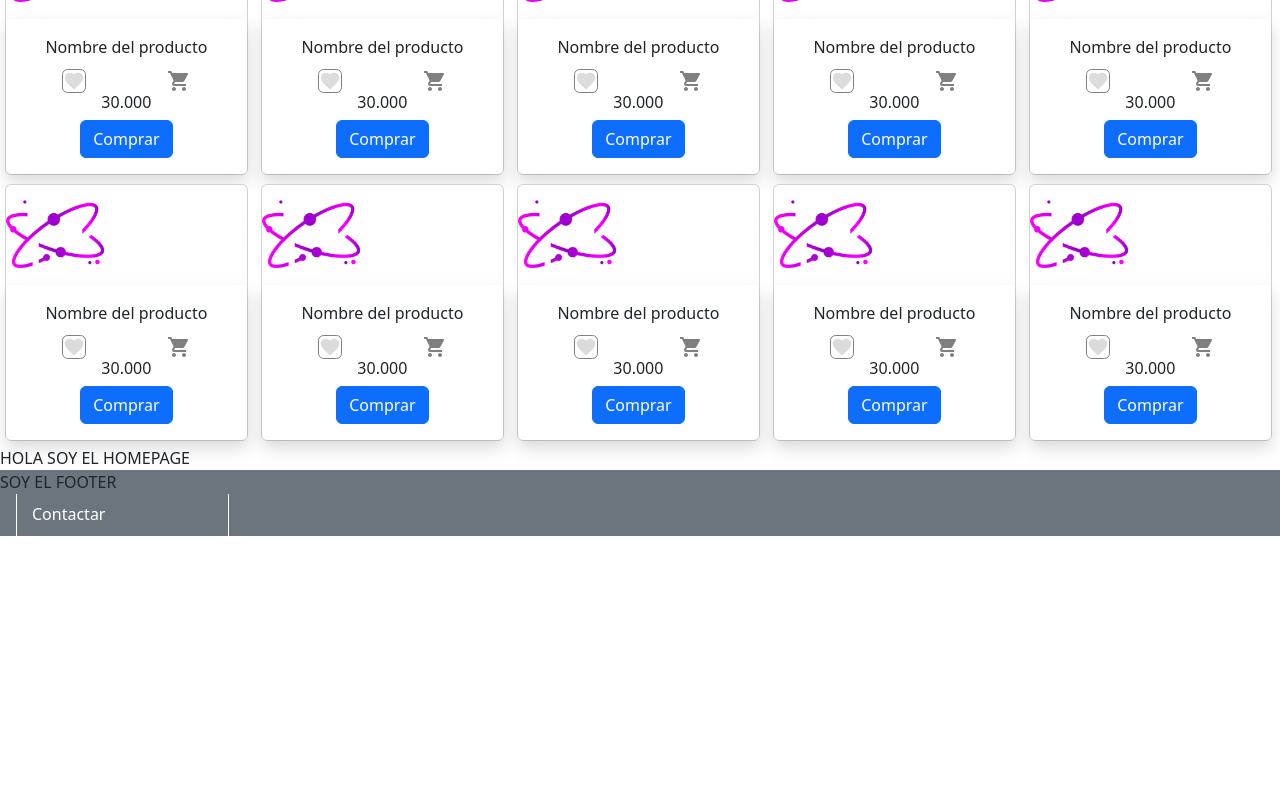
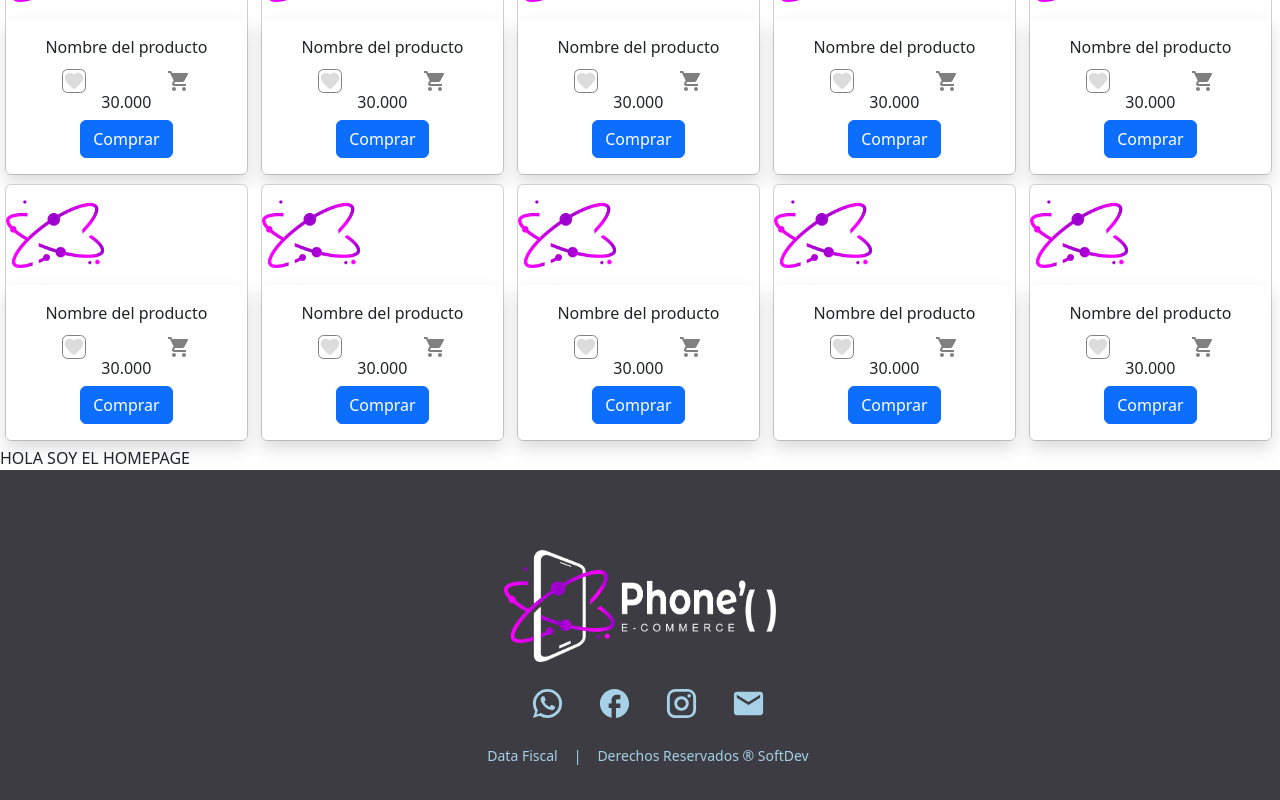
Before and after one commit to MaxLezano/SoftDev-frontend, a React (Create React App) app: page / in a window 1280 px wide. Shown: the part 445-1245 px from the top of the page. Before the commit the page ends 981 px from the top, so only its background shows below. Built offline with nearby package versions, Linux system fonts and the light colour scheme.

Commit message:
Presentacion_Footer

```diff
--- /dev/null
+++ b/src/components/Footer/Footer.css
@@ -0,0 +1,37 @@
+.container-footer {
+  max-width: 100%;
+  padding-top: 5rem;
+  padding-bottom: 5rem;
+  background-color: rgb(61, 60, 66);
+}
+
+.container-elements {
+  display: flex;
+  align-items: center;
+  justify-content: center;
+  flex-direction: column;
+  padding-left: 1rem;
+  padding-right: 1rem;
+}
+
+.size-img {
+  width: 17rem;
+}
+
+.color {
+  color: rgb(166, 209, 230);
+}
+
+.size-elements {
+  margin-top: 1.5rem;
+  margin-left: 1rem;
+}
+
+.data-fiscal {
+  display: flex;
+  flex-direction: row;
+  justify-content: center;
+  padding-left: 1rem;
+  color: rgb(166, 209, 230);
+  margin-top: 1rem;
+}
--- a/src/components/Footer/Footer.js
+++ b/src/components/Footer/Footer.js
@@ -1,12 +1,37 @@
-import React from 'react';
-import Input from '../Input/Input';
+import React from "react";
+import Input from "../Input/Input";
+import "./Footer.css";
+import logoBlack from "../../assets/images/logo-black.png";
+import WhatsAppIcon from "@mui/icons-material/WhatsApp";
+import FacebookRounded from "@mui/icons-material/FacebookRounded";
+import InstagramIcon from "@mui/icons-material/Instagram";
+import EmailIcon from "@mui/icons-material/Email";
 
 function Footer() {
   return (
-    <div className='bg-secondary'>SOY EL FOOTER
-      <form className='col-8 col-lg-2 mx-3'>
-        <Input labelText='Contactar' />
-      </form>
+    <div className="container-footer">
+      <div className="container-elements">
+        <img className="size-img" src={logoBlack} alt="Logo" />
+        <div class="size-elements">
+          <a class="color p-3" href="#">
+            <WhatsAppIcon fontSize="large" />
+          </a>
+          <a class="color p-3" href="#">
+            <FacebookRounded fontSize="large" />
+          </a>
+          <a class="color p-3" href="#">
+            <InstagramIcon fontSize="large" />
+          </a>
+          <a class="color p-3" href="#">
+            <EmailIcon fontSize="large" />
+          </a>
+        </div>
+        <div class="data-fiscal">
+          <small class="p-2">Data Fiscal</small>
+          <small class="p-2">|</small>
+          <small class="p-2">Derechos Reservados ® SoftDev</small>
+        </div>
+      </div>
     </div>
   );
 }
```
